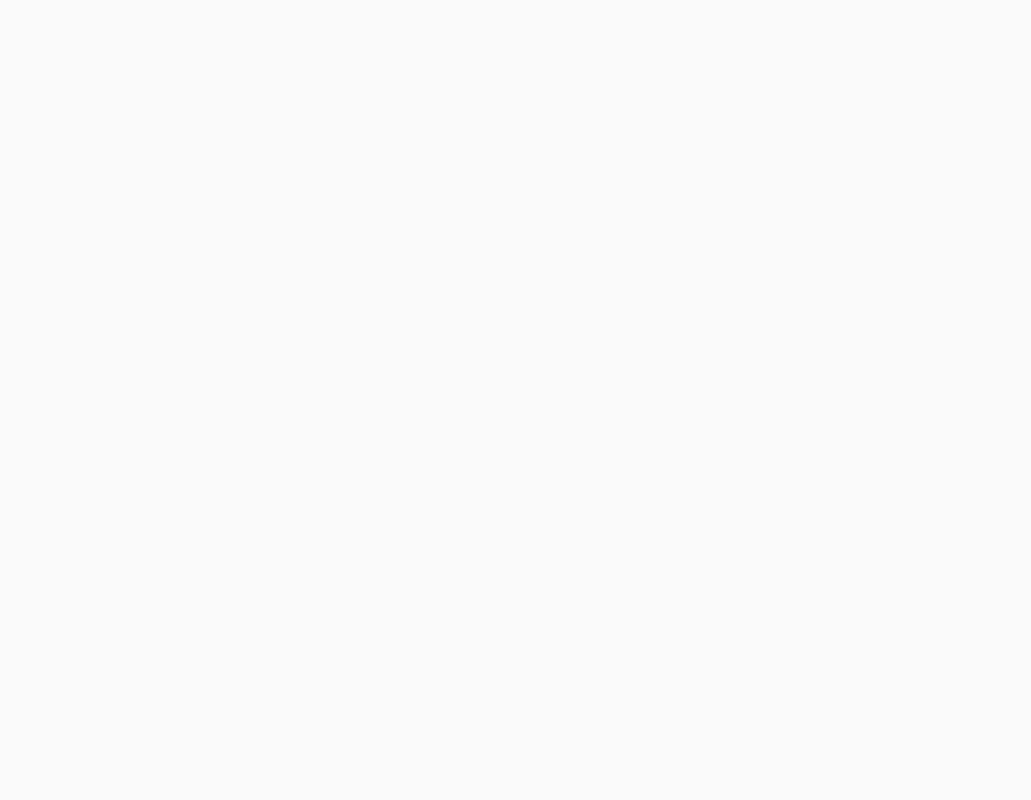
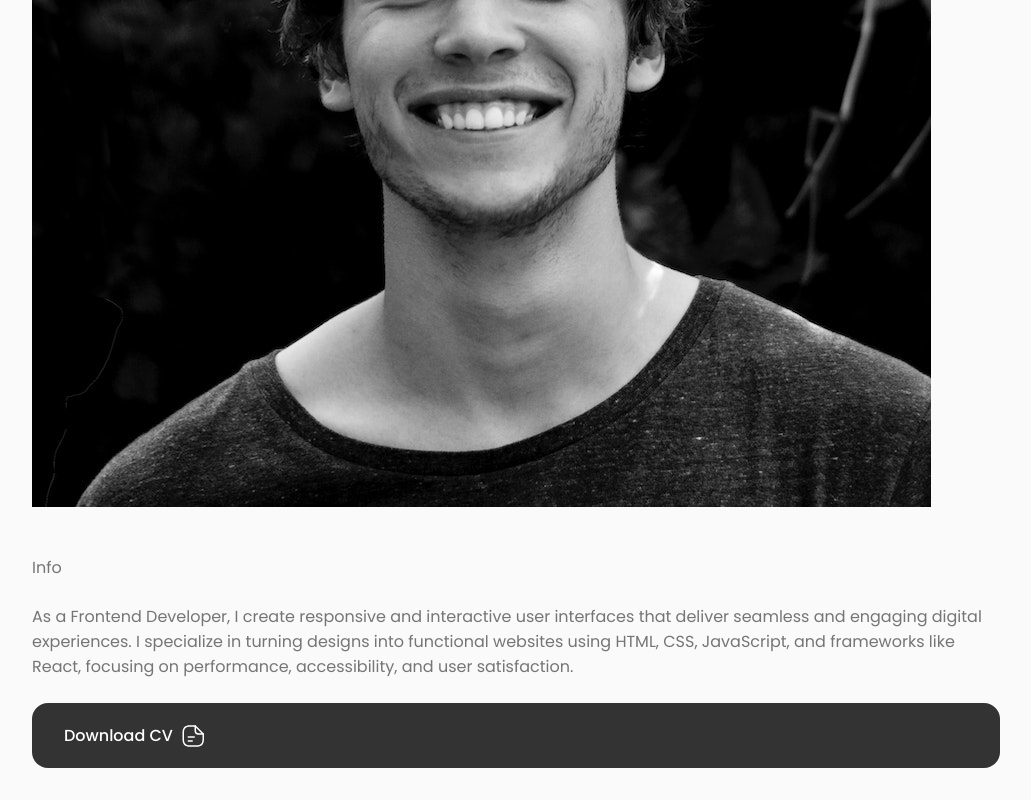
Before and after one commit to nathalipf/Portafolio, a React (Create React App) app: page / in a window 1280 px wide. Shown: the part 1288-2088 px from the top of the page, without its empty margins (124-1155 px from the left). Before the commit the page ends 800 px from the top, so only its background shows below. Built offline with nearby package versions, Linux system fonts and the light colour scheme.

Commit message:
About First Update

```diff
--- a/src/App.js
+++ b/src/App.js
@@ -2,6 +2,7 @@
 import "./App.css";
 import Header from './components/header/Header';
 import Home from './components/home/Home';
+import About from './components/about/About';
 
 
 
@@ -12,6 +13,7 @@
 
     <main className='main'>
       <Home />
+      <About />
     </main>
     </>
   )
--- /dev/null
+++ b/src/components/about/About.jsx
@@ -0,0 +1,53 @@
+import React from 'react';
+import "./about.css";
+import AboutImg from "../../assets/about.jpg";
+import CV from "../../assets/John-Cv.pdf";
+import Info from './Info';
+
+const About = () => {
+  return (
+    <section className="about section" id="about">
+        <h2 className="section__title">About Me</h2>
+        <span className="section__subtitle">My introduction</span>
+
+        <div className="about__container container grid">
+            <img src={AboutImg} alt="" className="about__img" />
+
+            <div className="about__data"></div>
+            <Info />
+
+            <p className="about__description">As a Frontend Developer, I create responsive and interactive user interfaces that deliver seamless and engaging digital experiences. I specialize in turning designs into functional websites using HTML, CSS, JavaScript, and frameworks like React, focusing on performance, accessibility, and user satisfaction.</p>
+
+            <a download="" href={CV} className="button button--flex">Download CV
+            <svg
+                class="button__icon"
+                xmlns="http://www.w3.org/2000/svg"
+                width="24"
+                height="24"
+                viewBox="0 0 24 24"
+                fill="none"
+              >
+                <path
+                  d="M15.25 22.7502H9.25C3.82 22.7502 1.5 20.4302 1.5 15.0002V9.00024C1.5 3.57024 3.82 1.25024 9.25 1.25024H14.25C14.66 1.25024 15 1.59024 15 2.00024C15 2.41024 14.66 2.75024 14.25 2.75024H9.25C4.64 2.75024 3 4.39024 3 9.00024V15.0002C3 19.6102 4.64 21.2502 9.25 21.2502H15.25C19.86 21.2502 21.5 19.6102 21.5 15.0002V10.0002C21.5 9.59024 21.84 9.25024 22.25 9.25024C22.66 9.25024 23 9.59024 23 10.0002V15.0002C23 20.4302 20.68 22.7502 15.25 22.7502Z"
+                  fill="var(--container-color)"
+                ></path>
+                <path
+                  d="M22.25 10.7502H18.25C14.83 10.7502 13.5 9.42023 13.5 6.00023V2.00023C13.5 1.70023 13.68 1.42023 13.96 1.31023C14.24 1.19023 14.56 1.26023 14.78 1.47023L22.78 9.47023C22.99 9.68023 23.06 10.0102 22.94 10.2902C22.82 10.5702 22.55 10.7502 22.25 10.7502ZM15 3.81023V6.00023C15 8.58023 15.67 9.25023 18.25 9.25023H20.44L15 3.81023Z"
+                  fill="var(--container-color)"
+                ></path>
+                <path
+                  d="M13.25 13.7502H7.25C6.84 13.7502 6.5 13.4102 6.5 13.0002C6.5 12.5902 6.84 12.2502 7.25 12.2502H13.25C13.66 12.2502 14 12.5902 14 13.0002C14 13.4102 13.66 13.7502 13.25 13.7502Z"
+                  fill="var(--container-color)"
+                ></path>
+                <path
+                  d="M11.25 17.7502H7.25C6.84 17.7502 6.5 17.4102 6.5 17.0002C6.5 16.5902 6.84 16.2502 7.25 16.2502H11.25C11.66 16.2502 12 16.5902 12 17.0002C12 17.4102 11.66 17.7502 11.25 17.7502Z"
+                  fill="var(--container-color)"
+                ></path>
+              </svg>
+            </a>
+        </div>
+    </section>
+  )
+}
+
+export default About
--- /dev/null
+++ b/src/components/about/Info.jsx
@@ -0,0 +1,9 @@
+import React from 'react'
+
+const Info = () => {
+  return (
+    <div>Info</div>
+  )
+}
+
+export default Info
```
Also changed, not shown: src/components/about/about.css (added).
